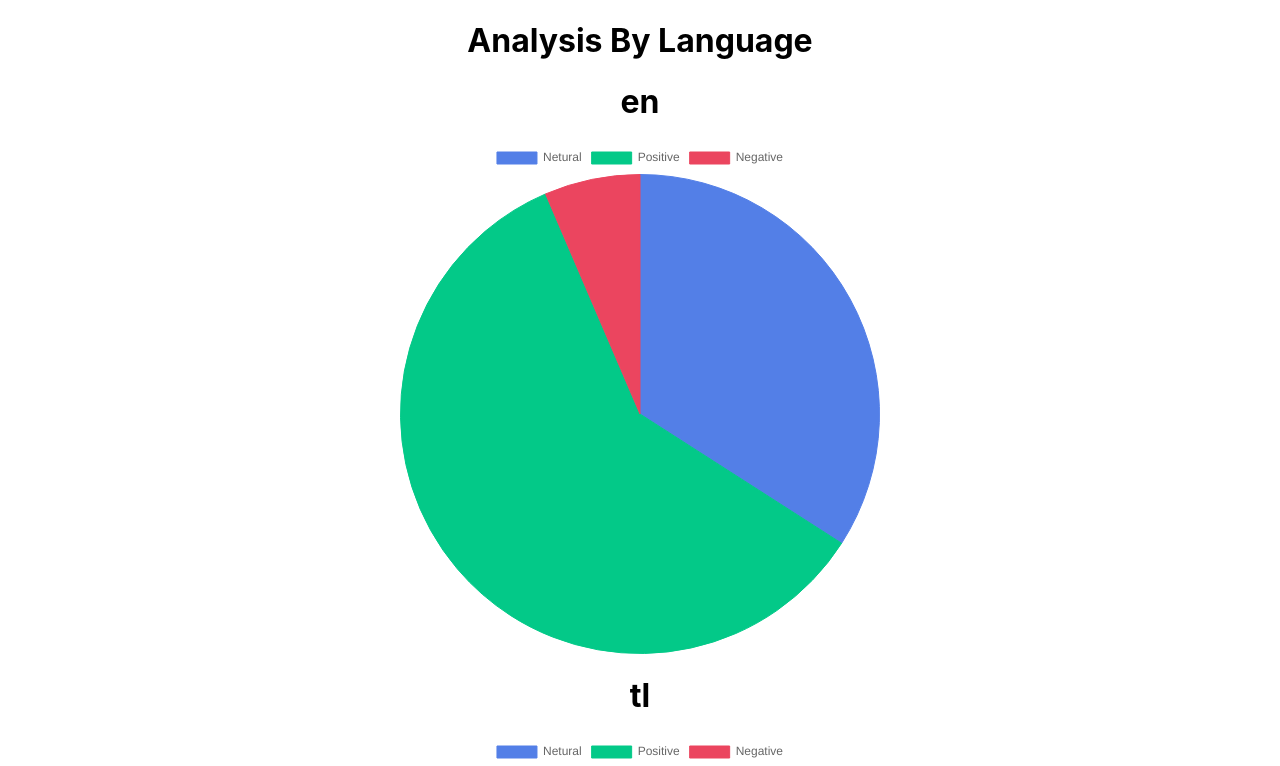
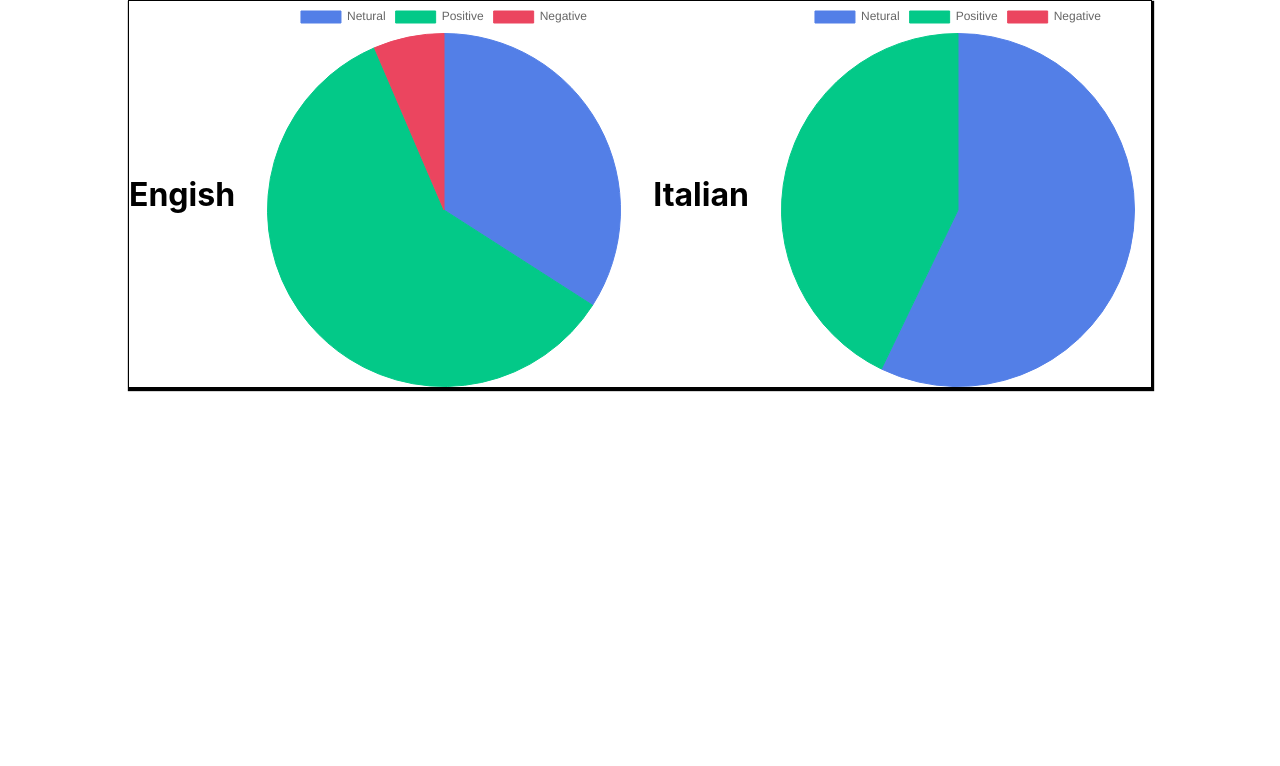
Before and after one commit to HarounTheGreat/Analysis-Social-Media-React-Project, a React (Create React App) app: page /analyse_by_language in a window 1280 px wide. Shown: the top 766 px of the page. Built offline with nearby package versions, Linux system fonts and the light colour scheme.

Commit message:
Analysis-Social-Media-React-Project

```diff
--- a/src/pages/analyse_by_language.js
+++ b/src/pages/analyse_by_language.js
@@ -5,6 +5,7 @@ import {
 } from "./filtring_function";
 import React from "react";
 import Pie_chart from "./pie_chart";
+import "./chart.css";
 const Analyse_by_language = ({ trump_data }) => {
   let Languages_used_array;
   let result;
@@ -13,16 +14,24 @@ const Analyse_by_language = ({ trump_data }) => {
   console.log("result \n", result[0][0]);
   return (
     <div>
-      <h1> Analysis By Language</h1>
-      <div className="analyse_by_language">
+      {/* <h1> Analysis By Language</h1>
+      <div>
         {result.map((one_table) => {
           return (
-            <div>
+            <div className="analyse_by_language">
               <h1>{one_table[0].Language}</h1>
               <Pie_chart key={one_table.N} trump_data={one_table}></Pie_chart>
             </div>
           );
         })}
+      </div> */}
+      <div>
+        <div className="analyse_by_language">
+          <h1> Engish </h1>
+          <Pie_chart trump_data={result[0]}></Pie_chart>
+          <h1> Italian </h1>
+          <Pie_chart trump_data={result[1]}></Pie_chart>
+        </div>
       </div>
     </div>
   );
--- a/src/pages/chart.css
+++ b/src/pages/chart.css
@@ -20,4 +20,14 @@
 }
 
 .analyse_by_language {
+  /* position: absolute; */
+  box-shadow: 1px 2px 1px 1px;
+  margin-left: 10%;
+  margin-right: 10%;
+  margin-bottom: 1%;
+  display: flex;
+  gap: 1em;
+  align-items: center;
+  /* border-color: black; */
+  border: 1px solid;
 }
```
